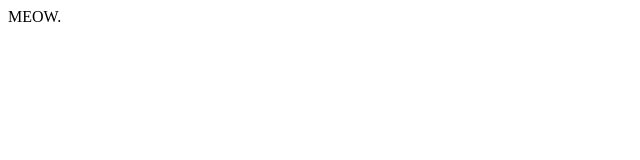
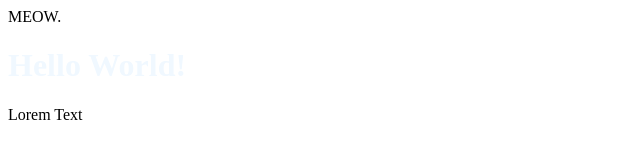
Before and after one commit to eJinoo/test, a plain HTML site: page index.html in a window 1280 px wide. Shown: the full height of the page, 0-640 px from the left. Drawn offline with Linux system fonts and the light colour scheme.

Commit message:
meow meow meow

```diff
--- /dev/null
+++ b/Stlyes.css
@@ -0,0 +1,3 @@
+h1{
+    color: aliceblue;
+}
--- a/index.html
+++ b/index.html
@@ -3,8 +3,11 @@
     <meta charset="UTF-8">
     <meta name="viewport" content="width=, initial-scale=1.0">
     <title>Document</title>
+    <link rel="stylesheet" href="Stlyes.css">
 </head>
 <body>
     MEOW.
+    <h1>Hello World!</h1>
+    <p>Lorem Text</p>
 </body>
 </html>
```
